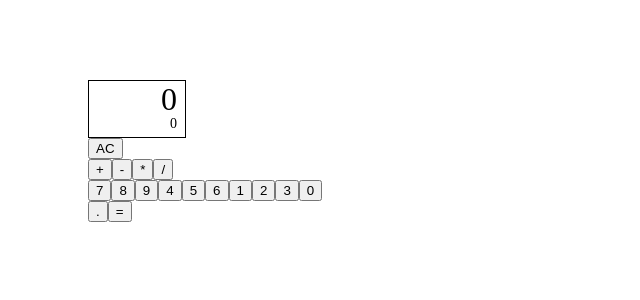
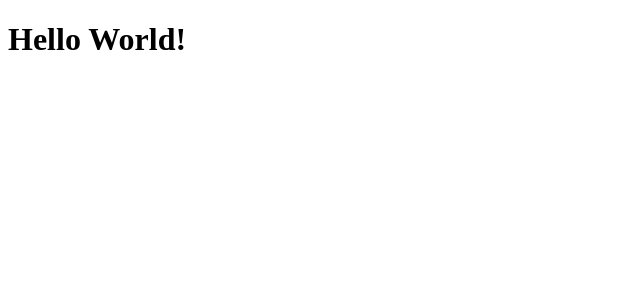
Before and after one commit to Anshuldhakar1/FreeCodeCamp-Calc, a React (Vite) app: page / in a window 1280 px wide. Shown: the top 300 px of the page, without its empty margins (0-640 px from the left). Built offline with nearby package versions, Linux system fonts and the light colour scheme.

Commit message:
Hello World, added list of tasks and features

```diff
--- a/src/app/app.tsx
+++ b/src/app/app.tsx
@@ -1,212 +1,54 @@
-// eslint-disable-next-line @typescript-eslint/no-unused-vars
-import { useState } from 'react';
-import styles from './app.module.css';
 
-export const App:React.FC = () => {
+// Structure:
 
-	// interface opr {
-	// 	id: string,
-	// 	symbol: string,
-	// 	operate: (a: number, b: number) => number | undefined,
-	// 	priority: number
-	// };
+// 1) Should contain a clickable element containing an = (equal sign) with a corresponding id="equals".
 
-	interface numbers {
-		id: string,
-		display: string,
-		value: number
-	};
+// 2) Should contain 10 clickable elements containing one number each from 0-9, with the following corresponding IDs:
+// id = "zero", id = "one", id = "two", id = "three", id = "four", id = "five", id = "six", id = "seven", id = "eight", and id = "nine"
 
+// 3) Should contain 4 clickable elements each containing one of the 4 primary mathematical operators with the following
+// corresponding IDs: id = "add", id = "subtract", id = "multiply", id = "divide"
 
-	// const operations:Array<opr> = [
-	// 	{
-	// 		id: "add", symbol: "+", priority: 1,
-	// 		operate: (a: number, b: number): number => {
-	// 			return a + b;
-	// 		}
-	// 	},
-	// 	{
-	// 		id: "subtract", symbol: "-", priority: 1,
-	// 		operate: (a: number, b: number): number => {
-	// 			return a - b;
-	// 		}
-	// 	},
-	// 	{
-	// 		id: "multiply", symbol: "*", priority: 2,
-	// 		operate: (a: number, b: number): number => {
-	// 			return a * b;
-	// 		}
-	// 	},
-	// 	{
-	// 		id: "divide", symbol: "/", priority: 2,
-	// 		operate: (a: number, b: number): number | undefined => {
-	// 			return b !== 0 ? a / b : undefined;
-	// 		}
-	// 	},
-	// ];
+// 4) Should contain a clickable element containing a . (decimal point) symbol with a corresponding id="decimal"
 
-	const nums:Array<numbers> = [
-		{ id: "seven", display: "7", value:7 },
-		{ id: "eight", display: "8", value:8 },
-		{ id: "nine", display: "9", value:9 },
-		{ id: "four", display: "4", value:4 },
-		{ id: "five", display: "5", value:5 },
-		{ id: "six", display: "6", value:6 },
-		{ id: "one", display: "1", value:1 },
-		{ id: "two", display: "2", value:2 },
-		{ id: "three", display: "3", value:3 },
-		{ id: "zero", display: "0", value:0 },
-	];
+// 5) Should contain a clickable element with an id="clear".
 
-	interface Opr {
-		id: string;
-		symbol: string;
-		operate: (a: number, b: number) => number;
-		priority: number;
-	};
+// 6) Should contain an element to display values with a corresponding id="display".
 
-	const operations: { [symbol: string]: Opr } = {
-		"+": {
-			id: "add",
-			symbol: "+",
-			operate: (a: number, b: number): number => {
-				return a + b;
-			},
-			priority: 1,
-		},
-		"-": {
-			id: "subtract",
-			symbol: "-",
-			operate: (a: number, b: number): number => {
-				return a - b;
-			},
-			priority: 1,
-		},
-		"*": {
-			id: "multiply",
-			symbol: "*",
-			operate: (a: number, b: number): number => {
-				return a * b;
-			},
-			priority: 2,
-		},
-		"/": {
-			id: "divide",
-			symbol: "/",
-			operate: (a: number, b: number): number => {
-				return b !== 0 ? a / b : NaN;
-			},
-			priority: 2,
-		},
-	};
+// 	Features:
 
+// 7)  At any time, pressing the clear button clears the input and output values, and returns the
+//     calculator to its initialized state; 0 should be shown in the element with the id of display.
 
-	const [expression, setExpression] = useState("0");
-	const [inpNum, setinpNum] = useState("0");
-	const [decimalInput, setDecimalInp] = useState(false);
+// 8)  As I input numbers, I should be able to see my input in the element with the id of display.
 
-	const handleNumClick = (val: string) => {
-		setinpNum( inpNum!=="0"? inpNum+val:val );
-	}
+// 9)  In any order, I should be able to add, subtract, multiply and divide a chain of numbers of any length,
+// 	   and when I hit =, the correct result should be shown in the element with the id of display.
 
-	const handleOpClick = (symbol: string) => {
-		setDecimalInp(false);
-		setExpression( expression!=="0"? expression + inpNum + symbol: inpNum + symbol );
-		setinpNum("0");
-	}
+// 10)  When inputting numbers, my calculator should not allow a number to begin with multiple zeros.
 
-	const clearInput = () => {
-		setDecimalInp(false);
-		setExpression("0");
-		setinpNum("0");
-	};
+// 11)  When the decimal element is clicked, a . should append to the currently displayed value; two . in
+//      one number should not be accepted.
 
-	const handleDecimalClick = () => {
-		if (decimalInput) return null;
-		setDecimalInp(true);
-		setinpNum(inpNum + ".");
-	};
+// 12)  I should be able to perform any operation (+, -, *, /) on numbers containing decimal points
 
-	const evaluate = () => {
-		try {
-			const result = evaluateInfix( expression+inpNum );
-			setExpression(expression + inpNum);
-			setinpNum(result.toString());
-		} catch (error) {
-			console.error(error);
-		}
-	}
+// 13)  If 2 or more operators are entered consecutively, the operation performed should be the last
+//      operator entered(excluding the negative(-) sign).For example, if 5 + * 7 = is entered, the
+//      result should be 35(i.e. 5 * 7); if 5 * - 5 = is entered, the result should be - 25(i.e. 5 * (-5))
 
-	function evaluateInfix(input: string): number {
-		const numStack: number[] = [];
-		const opStack: Opr[] = [];
+// 14)  Pressing an operator immediately following = should start a new calculation that operates on
+//      the result of the previous evaluation.
 
-		const tokens = input.match(/(\d+\.\d+|\d+|\+|-|\*|\/)/g);
-		console.log(tokens);
+// 15)  My calculator should have several decimal places of precision when it comes to rounding
+//      (note that there is no exact standard, but you should be able to handle calculations
+// 	    like 2 / 7 with reasonable precision to at least 4 decimal places).
 
-		if (tokens) {
-			for (const token of tokens) {
-				if (!isNaN(Number(token))) {
-					numStack.push(Number(token));
-				} else if (operations[token]) {
-					while (opStack.length > 0 && operations[token].priority <= opStack[opStack.length - 1].priority) {
-						const op = opStack.pop();
-						if (op) {
-							const b = numStack.pop();
-							const a = numStack.pop();
-							if (a !== undefined && b !== undefined) {
-								numStack.push(op.operate(a, b));
-							} else {
-								throw new Error(`Undefined values-(FL) : ${a} and ${b}`);
-							}
-						}
-					}
-					opStack.push(operations[token]);
-				} else {
-					throw new Error(`Invalid operation: ${token}`);
-				}
-			}
-
-			while (opStack.length > 0) {
-				const op = opStack.pop();
-				if (op) {
-					const b = numStack.pop();
-					const a = numStack.pop();
-					if (a !== undefined && b !== undefined) {
-						numStack.push(op.operate(a, b));
-					} else {
-						throw new Error(`Undefined values-(WL): ${a} and ${b}`);
-					}
-				}
-			}
-		}
-
-		return numStack[0];
-	}
-
-
+export const App: React.FC = () => {
 	return (
-		<div style={{margin:"5rem"} }>
-			<div className={styles.display}>
-				<label className={ styles.expression }>{ expression}</label>
-				<label id="display" className={ styles.inpNum }>{inpNum}</label>
-			</div>
-			<button id="clear" onClick={clearInput}>AC</button>
-			<div>
-				{Object.values(operations).map(op => {
-					return <button key={op.id} id={op.id} onClick={() => { handleOpClick(op.symbol); }}>{ op.symbol}</button>
-				})}
-			</div>
-			<div id="numpad">
-				{nums.map(num => {
-					return <button key={num.id} onClick={() => { handleNumClick(num.display); }} id={num.id}>{num.display}</button>
-				}) }
-			</div>
-			<button id="decimal" onClick={() => { handleDecimalClick(); }}>.</button>
-			<button id="equals" onClick={() => { evaluate(); }} >=</button>
-			{/* <button id="equals">=</button> */}
+		<div>
+			<h1>Hello World!</h1>
 		</div>
 	);
-}
+};
 
 export default App;
```
